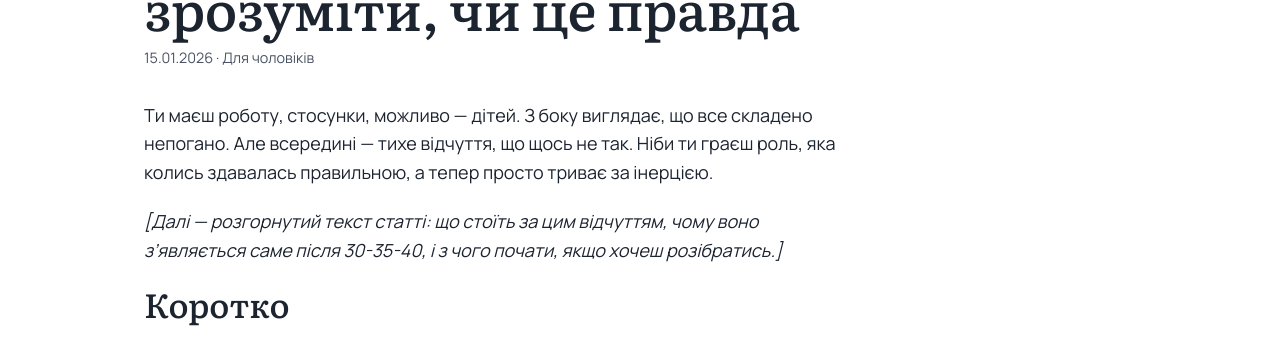
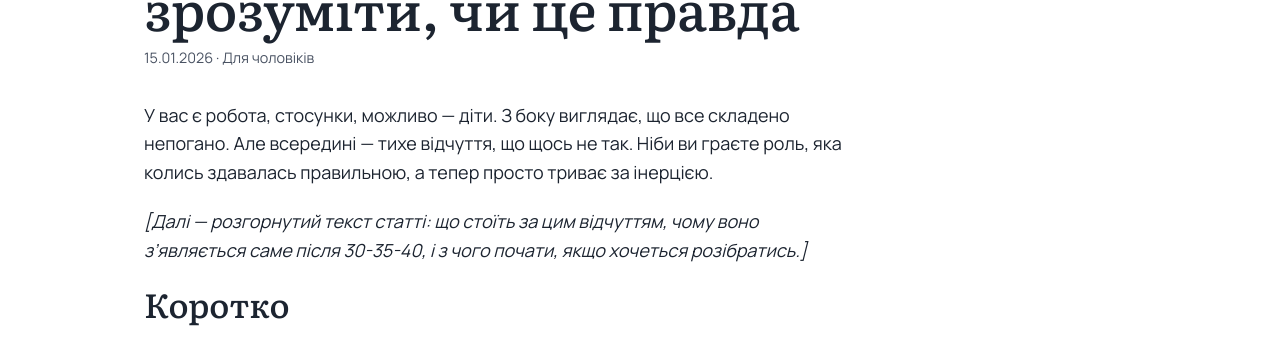
Before and after one commit to cobchik/yevhenkochubei-site, a Jekyll site: the page built from _posts/2026-01-15-zhyvu-ne-svoie-zhyttya.md, in a window 1280 px wide. Shown: the part 212-559 px from the top of the page. Built offline with Jekyll 4.4.1, drawn with Linux system fonts in a browser that asks for light colours.

Commit message:
Consistent formal 'ви' address to visitors across the site

```diff
--- a/_posts/2026-01-15-zhyvu-ne-svoie-zhyttya.md
+++ b/_posts/2026-01-15-zhyvu-ne-svoie-zhyttya.md
@@ -4,12 +4,12 @@ category: "Для чоловіків"
 excerpt: "Фраза, яку я чую в кабінеті найчастіше. Розбираємось, що за нею стоїть і що з цим можна робити."
 ---
 
-Ти маєш роботу, стосунки, можливо — дітей. З боку виглядає, що все складено
-непогано. Але всередині — тихе відчуття, що щось не так. Ніби ти граєш роль,
+У вас є робота, стосунки, можливо — діти. З боку виглядає, що все складено
+непогано. Але всередині — тихе відчуття, що щось не так. Ніби ви граєте роль,
 яка колись здавалась правильною, а тепер просто триває за інерцією.
 
 *[Далі — розгорнутий текст статті: що стоїть за цим відчуттям, чому воно
-з'являється саме після 30-35-40, і з чого почати, якщо хочеш розібратись.]*
+з'являється саме після 30-35-40, і з чого почати, якщо хочеться розібратись.]*
 
 ## Коротко
 
```
Also changed, not shown: choloviky.md (+2 -2 lines), hrupy.md (+1 -1 lines), index.md (+2 -2 lines), kontakty.md (+1 -2 lines), samodopomoga.md (+1 -1 lines).
